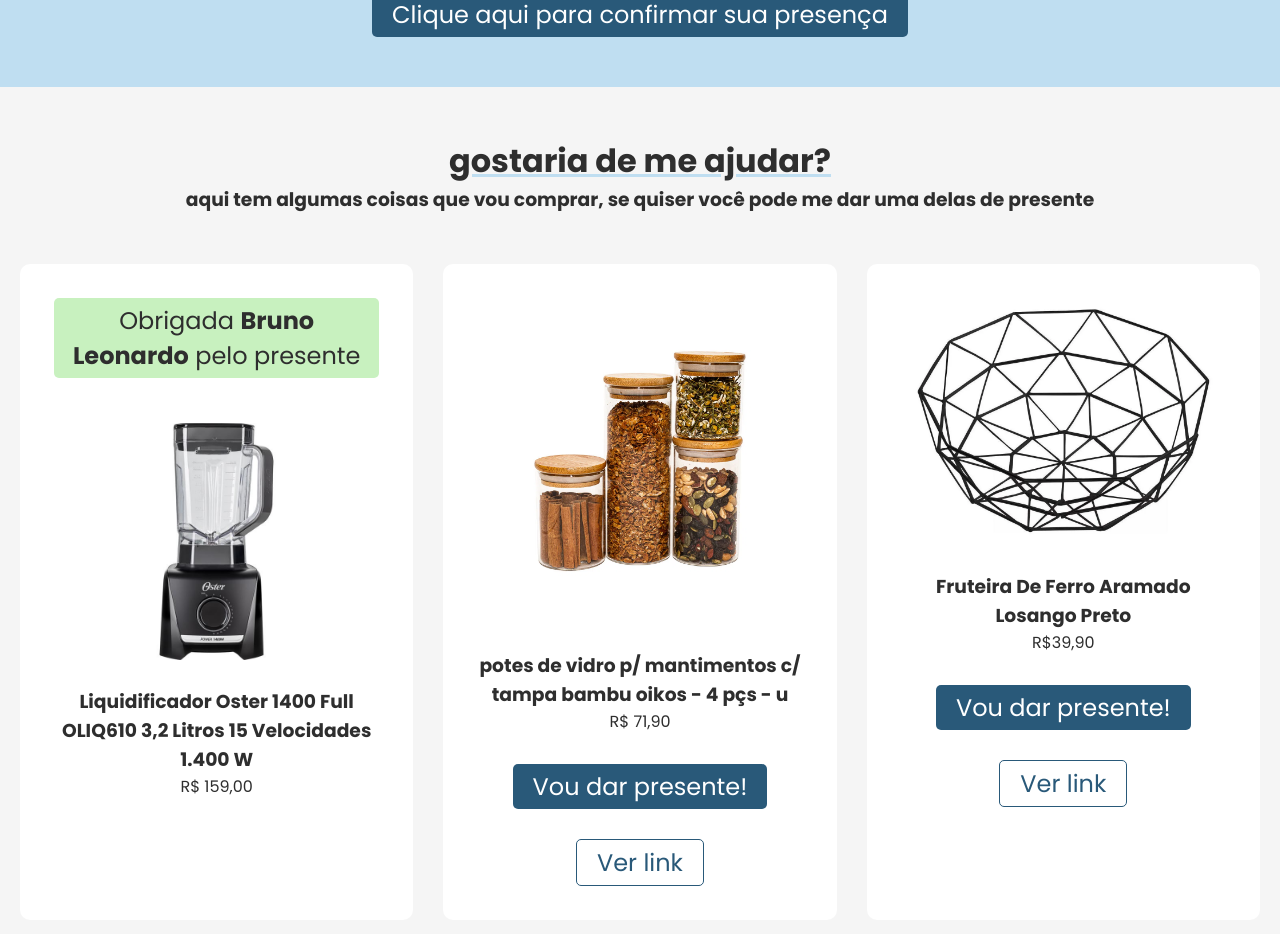
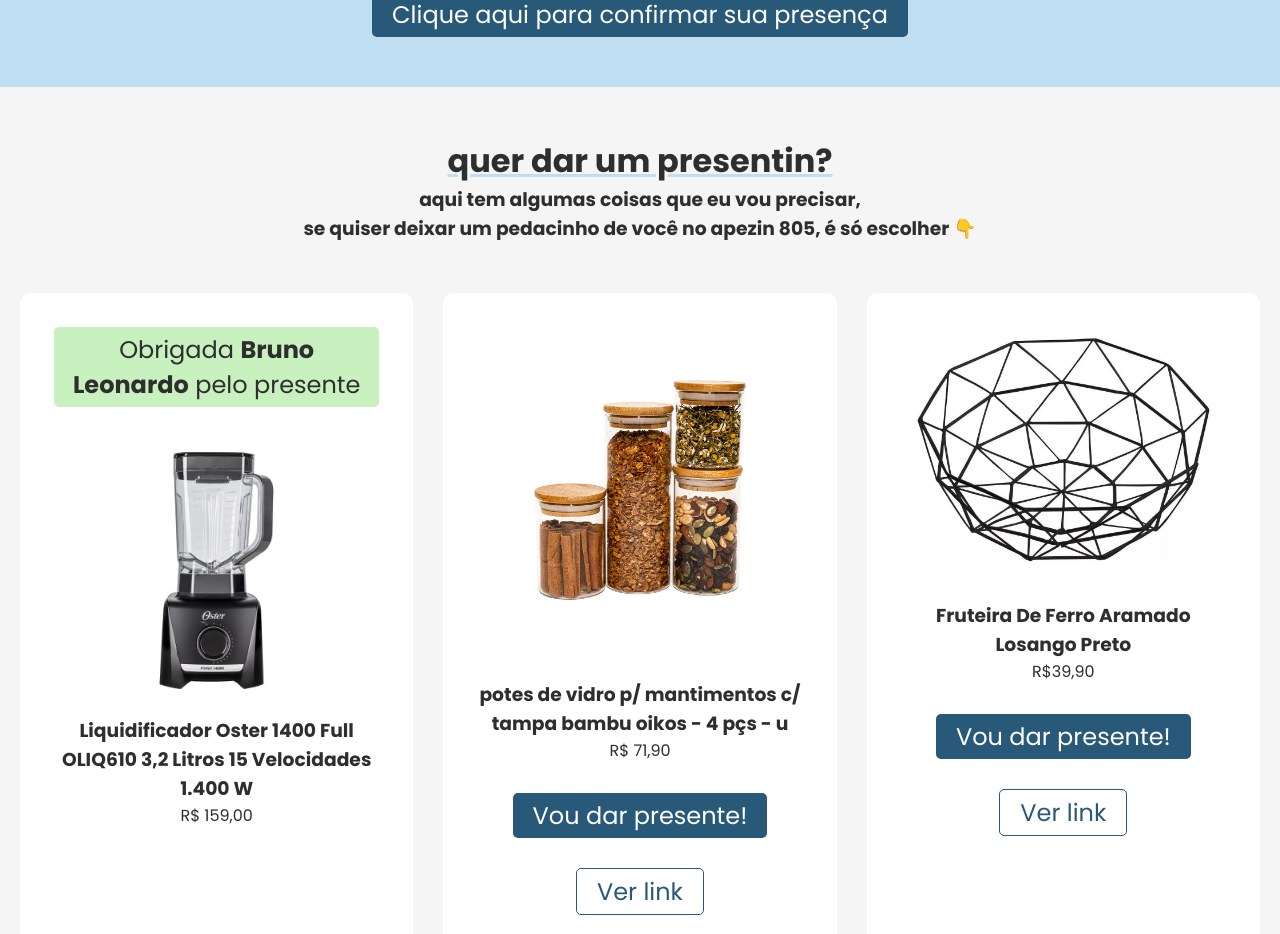
Before and after one commit to brunoleo223/lista-cha-casa-nova, a React (Vite) app: page / in a window 1280 px wide. Shown: the part 820-1754 px from the top of the page. Built offline with nearby package versions, Linux system fonts and the light colour scheme.

Commit message:
Update index.jsx
atualização de texto lista de presentes

```diff
--- a/src/components/Presentes/index.jsx
+++ b/src/components/Presentes/index.jsx
@@ -5,8 +5,8 @@
 export function Presentes() {
     return (
         <div className={styles.presentes}>
-            <h2>gostaria de me ajudar?</h2>
-            <h3>aqui tem algumas coisas que vou comprar, se quiser você pode me dar uma delas de presente</h3>
+            <h2>quer dar um presentin?</h2>
+            <h3>aqui tem algumas coisas que eu vou precisar, <br/> se quiser deixar um pedacinho de você no apezin 805, é só escolher 👇 </h3>
             <div className={styles.presentes__lista}>
                 {data.presentes.map((item) => (
                     <Item
```
